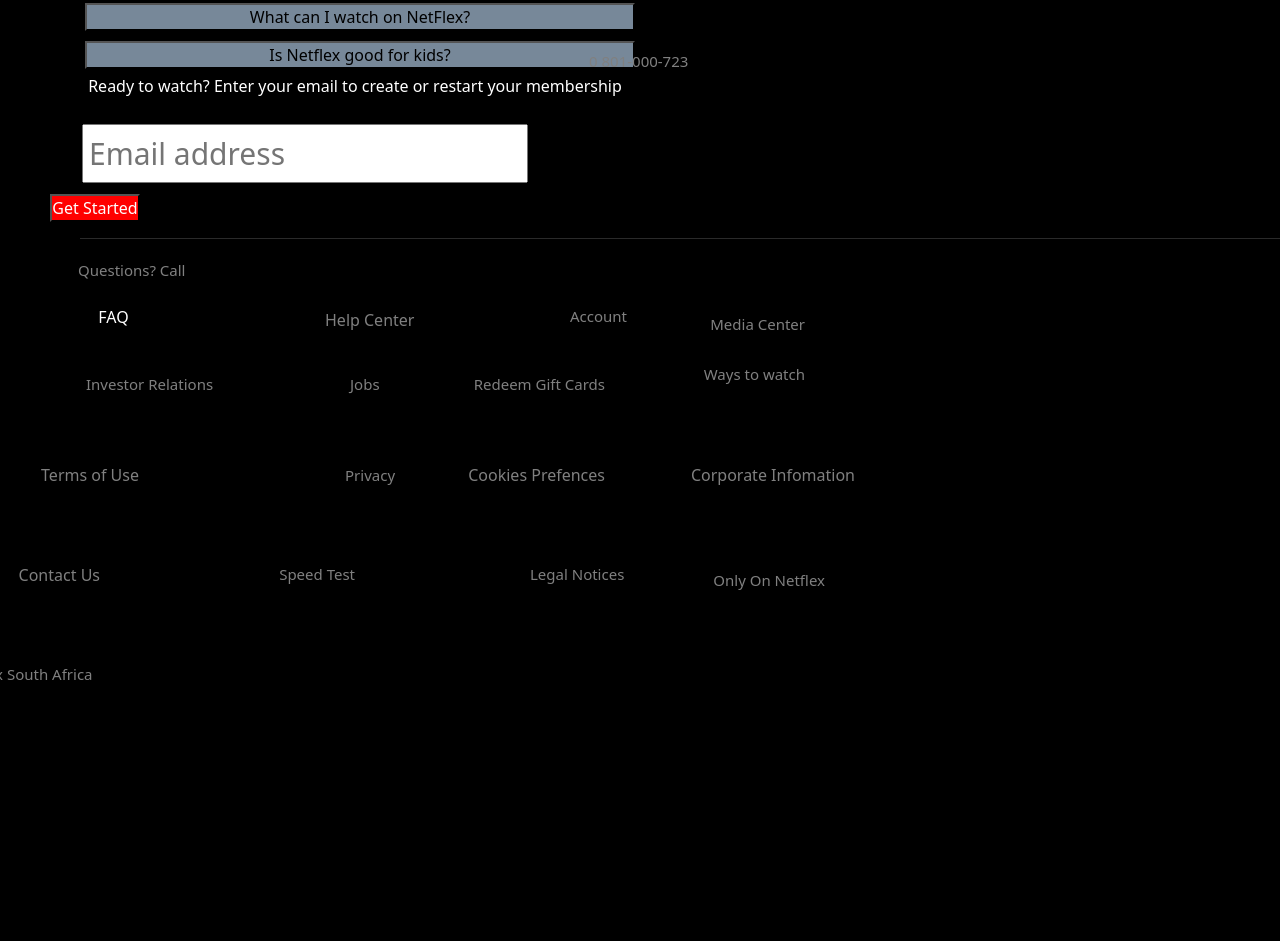
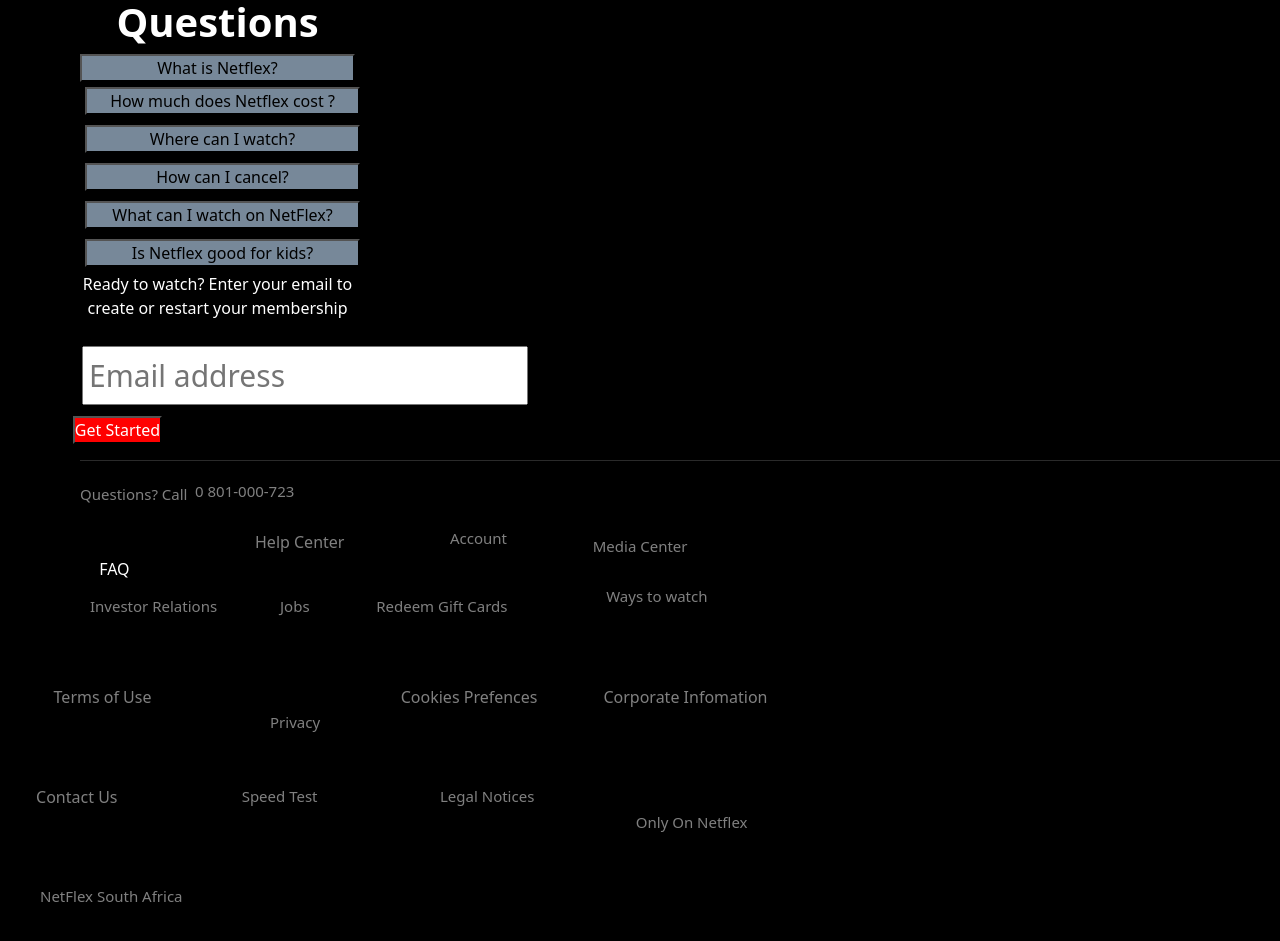
Before and after one commit to B1r2a3d4l5y/Netflex-clone, a plain HTML site: page index.html in a window 1280 px wide. Shown: the part 2890-3831 px from the top of the page. Drawn offline with nearby package versions, Linux system fonts and the light colour scheme.

Commit message:
added new updates to index.html

```diff
--- a/index.html
+++ b/index.html
@@ -353,7 +353,7 @@
         position: relative;
         color: white;
         background-color: red;
-        right: 260px;
+        left: -100px;
         margin-top: 80px;
 
 
@@ -365,9 +365,11 @@
         font-size: 15px;
         text-align: center;
         justify-content: center;
-        margin: -4px;
-        padding: 2px;
         color: grey;
+        overflow: hidden;
+        white-space: nowrap;
+
+
     }
    .tel_number {
     display: inline-block;
@@ -377,14 +379,15 @@
     text-align: center;
     justify-content: center;
     align-items: center;
-    bottom: 8px;
+    top: 8px;
     left: 16px;
     font-size: 15px;
-    left: -40px;
+    left: 120px;
     overflow: hidden ;
     white-space: nowrap;
-    padding: 450px;
-    margin: 99px;
+    padding:-90px;
+    margin: -5px;
+
 
 
 
@@ -409,9 +412,9 @@
     bottom: 8px;
     left: 16px;
     text-decoration: none;
-    padding: 30px;
-    margin-left:  -200px;
+    padding: 20px;
     color: grey;
+
 
    }
 
@@ -437,7 +440,7 @@
     text-decoration: none;
     padding:45px;
     font-size: 16px;
-    left: 200px;
+    left: 130px;
     overflow: hidden;
     white-space: nowrap;
 
@@ -460,7 +463,7 @@
    justify-content: center;
    text-decoration: none;
    top: 0;
-   left:440px;
+   left:320px;
    font-size: 16px;
    font-size: 15px;
    padding: 50px;
@@ -495,7 +498,7 @@
     justify-content: center;
     text-decoration: none;
     margin: 50px;
-    right: -500px;
+    right: -520px;
     font-size: 15px;
 
 
@@ -530,8 +533,9 @@
     text-decoration: none;
     padding: 110px;
     font-size: 15px;
-    margin-left: -120px;
-    font-size: 15px;
+    overflow: hidden;
+    white-space: nowrap;
+    left: -100px;
 
 
 }
@@ -549,7 +553,7 @@
     right: 16px;
     padding: 80px;
     font-size: 15px;
-    left: +160px;
+    left: +90px;
     margin: 30px;
    }
    .jobs:hover{
@@ -567,7 +571,7 @@
     top: 8px;
     right: 16px;
     margin: 110px;
-    right: -360px;
+    right: -400px;
     text-decoration: none;
     font-size: 15px;
 
@@ -587,7 +591,7 @@
     top: 8px;
     right: 16px;
     margin: 100px;
-    right: -550px;
+    right : -590px;
     font-size: 15px;
 
 
@@ -607,8 +611,9 @@
   color: grey;
   text-decoration: none;
   padding: 200px;
-  margin-left: -300px;
-
+  margin-right: -150px;
+overflow: hidden;
+white-space: nowrap;
 
 
 
@@ -628,9 +633,9 @@
     justify-content: center;
     padding: 100px;
     text-decoration: none;
-    left: 130px;
     font-size: 15px;
-    margin: 35px;
+    margin: 30px;
+    left: 60px;
    }
    .privacy:hover{
     color: grey;
@@ -645,7 +650,7 @@
     padding: 200px;
     top: 8px;
     right: 16px;
-    right: -450px;
+    right: -520px;
    }
    .cookies:hover{
     color: grey;
@@ -661,7 +666,7 @@
     margin: 200px;
     top: 8px;
     right: 16px;
-    right: -700px;
+    right: -750px;
 
    }
    .corporate:hover{
@@ -681,7 +686,7 @@
     color: grey;
     overflow: hidden;
     white-space: nowrap;
-    right: -45px;
+    right: -200px;
    }
    .contact:hover{
     color:grey;
@@ -698,7 +703,7 @@
     right: 16px;
     padding: 300px;
     font-size: 15px;
-    right: -300px;
+    right: -400px;
     overflow: hidden;
     white-space: nowrap;
 
@@ -715,7 +720,7 @@
    justify-content: center;
    color: grey;
    padding: 300px;
-   left: 150px;
+   left: 60px;
    font-size: 15px;
    overflow: hidden;
    white-space: nowrap;
@@ -747,7 +752,7 @@
     text-align: center;
     justify-content: center;
     text-decoration: none;
-    right: -500px;
+    right: -560px;
 
    }
    .only_netflex:hover {
@@ -765,8 +770,8 @@
     align-items: center;
     top: 8px;
     right: 16px;
+    left: -440px;
     padding: 400px;
-    left: -530px;
     font-size: 15px;
     overflow: hidden;
     white-space: nowrap;
@@ -850,7 +855,7 @@
             </section>
             <hr>
             <!--forth section-->
-            <section >
+            <section  class="col-lg-6 col-md-6 col-sm-12 col-xs-12">
                 <h1 class="w-e">watch everywhere.</h1>
                 <p class="stream">Stream unlimited movies and TV shows on your phone tablet, laptop, and  TV.</p>
 
@@ -866,13 +871,13 @@
             </section>
             <hr>
             <!--sixth section-->
-            <section class=" most_asked ">
+            <section class=" most_asked col-lg-6 col-md-6 col-sm-12 col-xs-12 ">
                <h1 class="f-asked ">Frequently Asked Questions</h1>
                <button type="button" class="button-q " id="questionBtn1">What is Netflex?</button>
 
 
 
-                <div class="what  col-lg-6 col-md-6 col-sm-12 col-xs-12" id="what">
+                <div class="what  " id="what">
                    Netflex is a streaming service that offers a wide varity of award-winning TV shows, movies, animie, documentries, and more on a thousand internet connected devices.
 
                 </div>
```
